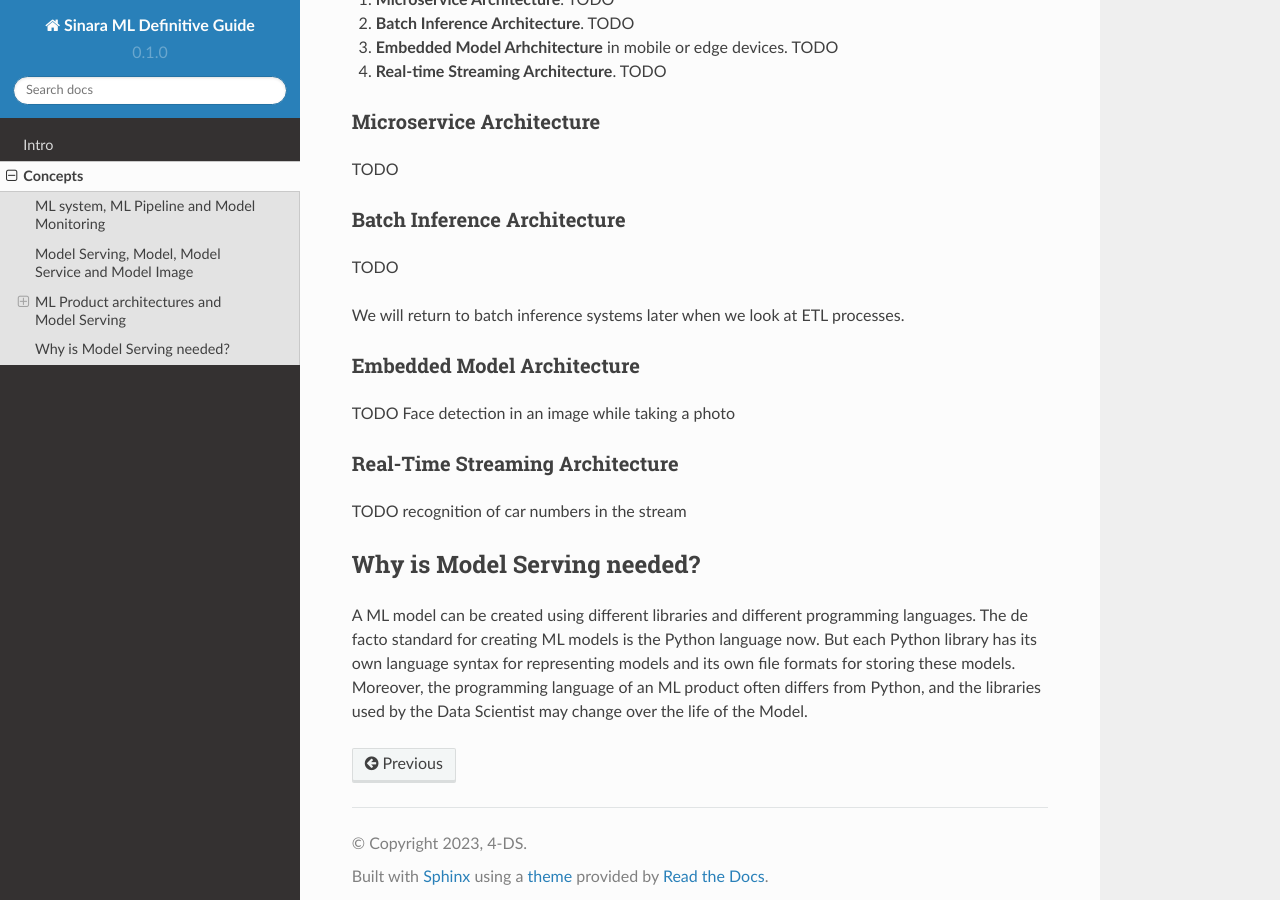
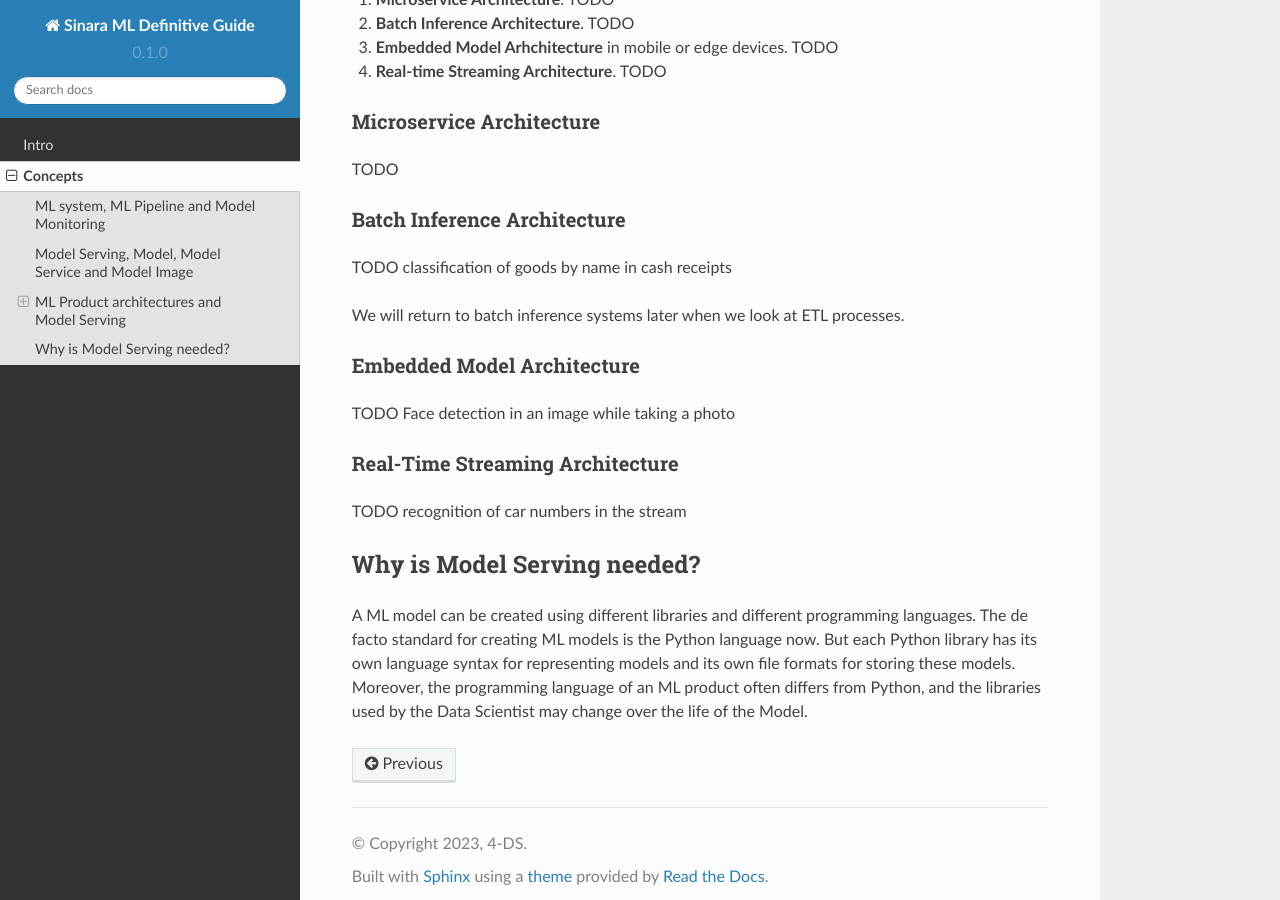
Before and after one commit to 4-DS/SinaraML-Def-Guide, a Sphinx documentation site: the page built from docs/source/concepts.rst, in a window 1280 px wide and 900 px high, scrolled down 2513 px. Built offline with Sphinx 7.4.7 and the Read the Docs theme 2.0.0, drawn with Linux system fonts in a browser that asks for light colours.

Commit message:
Update concepts.rst

```diff
--- a/docs/source/concepts.rst
+++ b/docs/source/concepts.rst
@@ -53,6 +53,7 @@ TODO
 Batch Inference Architecture
 ============================
 TODO
+classification of goods by name in cash receipts
 
 We will return to batch inference systems later when we look at ETL processes.
 
```
